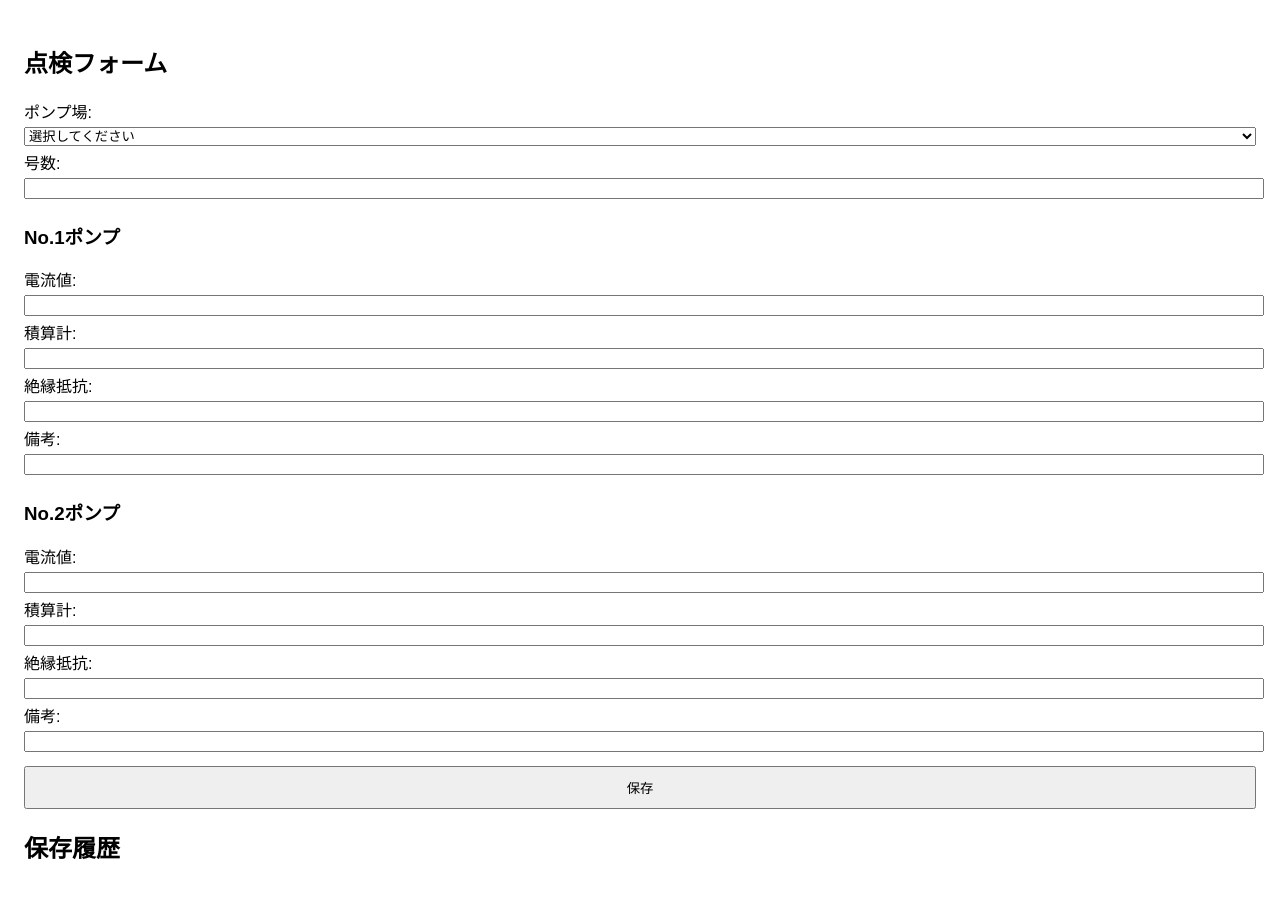
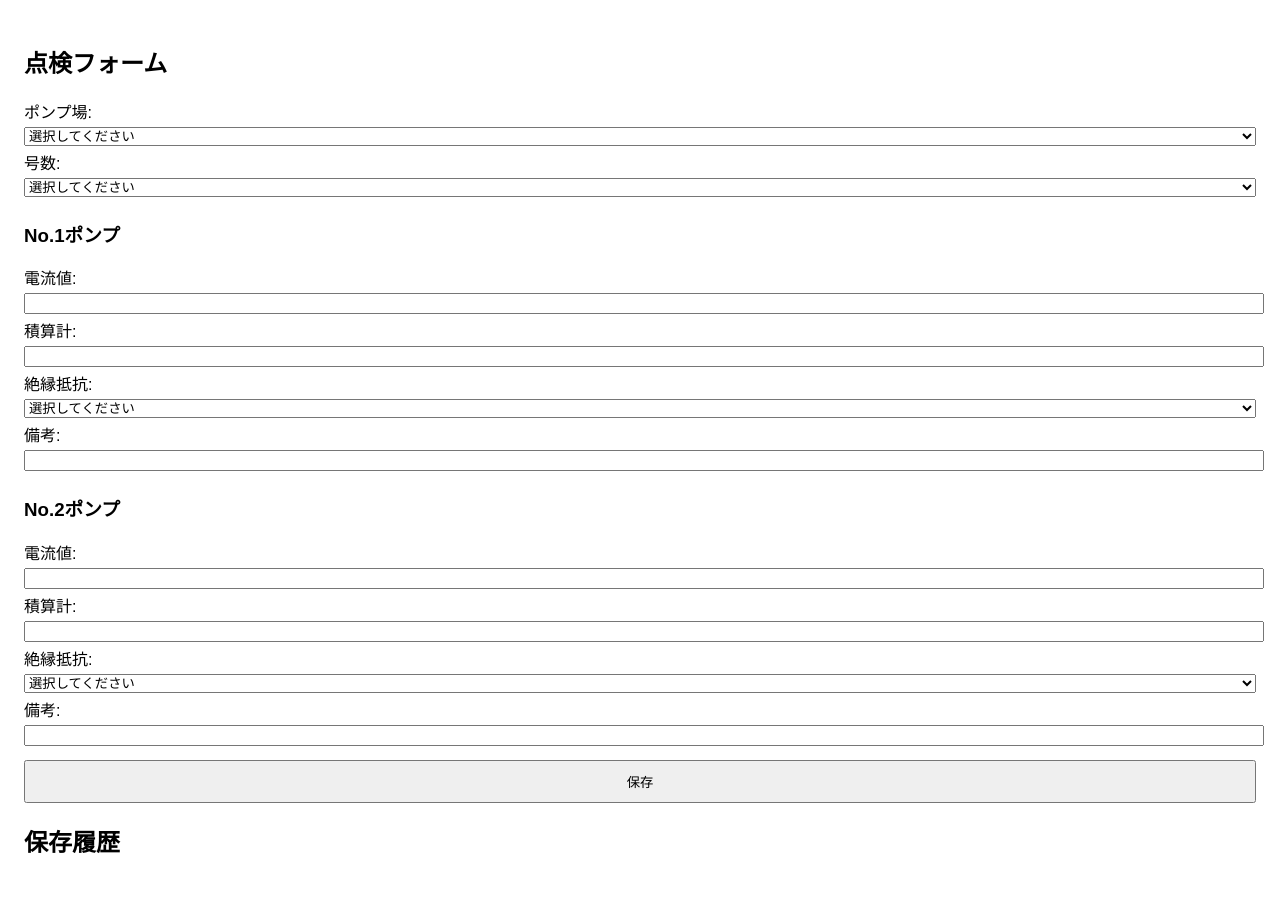
Before and after one commit to penimarao/MPcheck, a plain HTML site: page index.html in a window 1280 px wide. Drawn offline with Linux system fonts and the light colour scheme.

Commit message:
index.html を更新

```diff
--- a/index.html
+++ b/index.html
@@ -1,9 +1,8 @@
-
 <!DOCTYPE html>
 <html lang="ja">
 <head>
   <meta charset="UTF-8">
-  <title>点検アプリ（全ポンプ場対応）</title>
+  <title>点検アプリ（号数連動＋抵抗選択式）</title>
   <meta name="viewport" content="width=device-width, initial-scale=1">
   <style>
     body { font-family: sans-serif; padding: 1em; }
@@ -19,30 +18,100 @@
     <label>ポンプ場:</label>
     <select name="plant" id="plant-select" required>
       <option value="">選択してください</option>
-      <option value="歌長">歌長</option>
-<option value="湯">湯</option>
-<option value="細田">細田</option>
-<option value="竹田">竹田</option>
-<option value="井土">井土</option>
-<option value="今岡金屋">今岡金屋</option>
-<option value="千原">千原</option>
-<option value="鐘尾">鐘尾</option>
-<option value="千谷">千谷</option>
+      <option value="井土">井土</option><option value="今岡金屋">今岡金屋</option><option value="千原">千原</option><option value="千谷">千谷</option><option value="歌長">歌長</option><option value="湯">湯</option><option value="竹田">竹田</option><option value="細田">細田</option><option value="鐘尾">鐘尾</option>
     </select>
 
     <label>号数:</label>
-    <input type="text" name="number" required>
+    <select name="number" id="number-select" required>
+      <option value="">選択してください</option>
+    </select>
 
     <h3>No.1ポンプ</h3>
     電流値: <input type="text" name="amp1">
     積算計: <input type="text" name="total1">
-    絶縁抵抗: <input type="text" name="res1">
+    絶縁抵抗:
+    <select name="res1">
+      <option value="">選択してください</option>
+      <option value=">100">>100</option>
+<option value="90">90</option>
+<option value="80">80</option>
+<option value="70">70</option>
+<option value="60">60</option>
+<option value="50">50</option>
+<option value="40">40</option>
+<option value="30">30</option>
+<option value="20">20</option>
+<option value="10">10</option>
+<option value="5">5</option>
+<option value="4">4</option>
+<option value="3">3</option>
+<option value="2">2</option>
+<option value="1">1</option>
+<option value="1.0">1.0</option>
+<option value="0.9">0.9</option>
+<option value="0.8">0.8</option>
+<option value="0.7">0.7</option>
+<option value="0.6">0.6</option>
+<option value="0.5">0.5</option>
+<option value="0.4">0.4</option>
+<option value="0.3">0.3</option>
+<option value="0.2">0.2</option>
+<option value="0.1">0.1</option>
+<option value="0.10">0.10</option>
+<option value="0.09">0.09</option>
+<option value="0.08">0.08</option>
+<option value="0.07">0.07</option>
+<option value="0.06">0.06</option>
+<option value="0.05">0.05</option>
+<option value="0.04">0.04</option>
+<option value="0.03">0.03</option>
+<option value="0.02">0.02</option>
+<option value="0.01">0.01</option>
+    </select>
     備考: <input type="text" name="note1">
 
     <h3>No.2ポンプ</h3>
     電流値: <input type="text" name="amp2">
     積算計: <input type="text" name="total2">
-    絶縁抵抗: <input type="text" name="res2">
+    絶縁抵抗:
+    <select name="res2">
+      <option value="">選択してください</option>
+      <option value=">100">>100</option>
+<option value="90">90</option>
+<option value="80">80</option>
+<option value="70">70</option>
+<option value="60">60</option>
+<option value="50">50</option>
+<option value="40">40</option>
+<option value="30">30</option>
+<option value="20">20</option>
+<option value="10">10</option>
+<option value="5">5</option>
+<option value="4">4</option>
+<option value="3">3</option>
+<option value="2">2</option>
+<option value="1">1</option>
+<option value="1.0">1.0</option>
+<option value="0.9">0.9</option>
+<option value="0.8">0.8</option>
+<option value="0.7">0.7</option>
+<option value="0.6">0.6</option>
+<option value="0.5">0.5</option>
+<option value="0.4">0.4</option>
+<option value="0.3">0.3</option>
+<option value="0.2">0.2</option>
+<option value="0.1">0.1</option>
+<option value="0.10">0.10</option>
+<option value="0.09">0.09</option>
+<option value="0.08">0.08</option>
+<option value="0.07">0.07</option>
+<option value="0.06">0.06</option>
+<option value="0.05">0.05</option>
+<option value="0.04">0.04</option>
+<option value="0.03">0.03</option>
+<option value="0.02">0.02</option>
+<option value="0.01">0.01</option>
+    </select>
     備考: <input type="text" name="note2">
 
     <button type="submit">保存</button>
@@ -52,6 +121,24 @@
   <div id="history"></div>
 
   <script>
+    const plantToNumbers = {"井土": ["1", "2", "3", "4", "101", "102", "103", "104", "105"], "今岡金屋": ["1", "2", "3", "4", "5", "6", "7", "101", "102", "103", "104"], "千原": ["1", "2", "3", "101", "102", "103"], "千谷": ["1", "2", "3", "4", "5", "101", "102", "103"], "歌長": ["1", "2", "101", "102"], "湯": ["1", "2", "3", "4", "5", "6", "7", "8", "9", "10", "11", "12", "13", "101"], "竹田": ["1", "2", "3", "4", "101", "102", "103", "104"], "細田": ["1", "101", "102"], "鐘尾": ["1", "2", "3", "4", "5", "6", "7", "101", "102"]};
+
+    const plantSelect = document.getElementById('plant-select');
+    const numberSelect = document.getElementById('number-select');
+
+    plantSelect.addEventListener('change', function() {
+      const selectedPlant = this.value;
+      numberSelect.innerHTML = '<option value="">選択してください</option>';
+      if (plantToNumbers[selectedPlant]) {
+        plantToNumbers[selectedPlant].forEach(function(num) {
+          const opt = document.createElement('option');
+          opt.value = num;
+          opt.textContent = num;
+          numberSelect.appendChild(opt);
+        });
+      }
+    });
+
     const form = document.getElementById('form');
     const historyDiv = document.getElementById('history');
 
```
